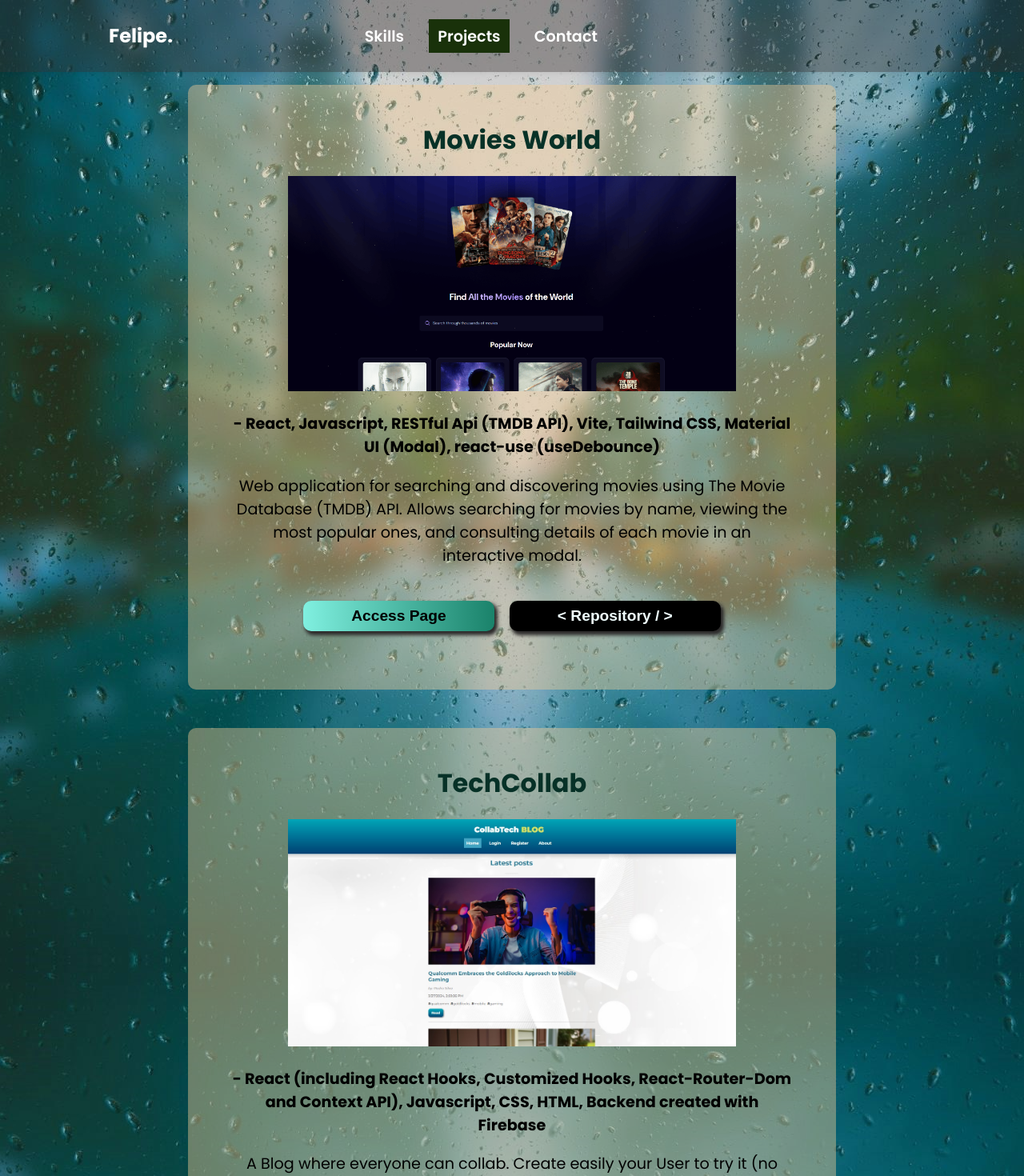
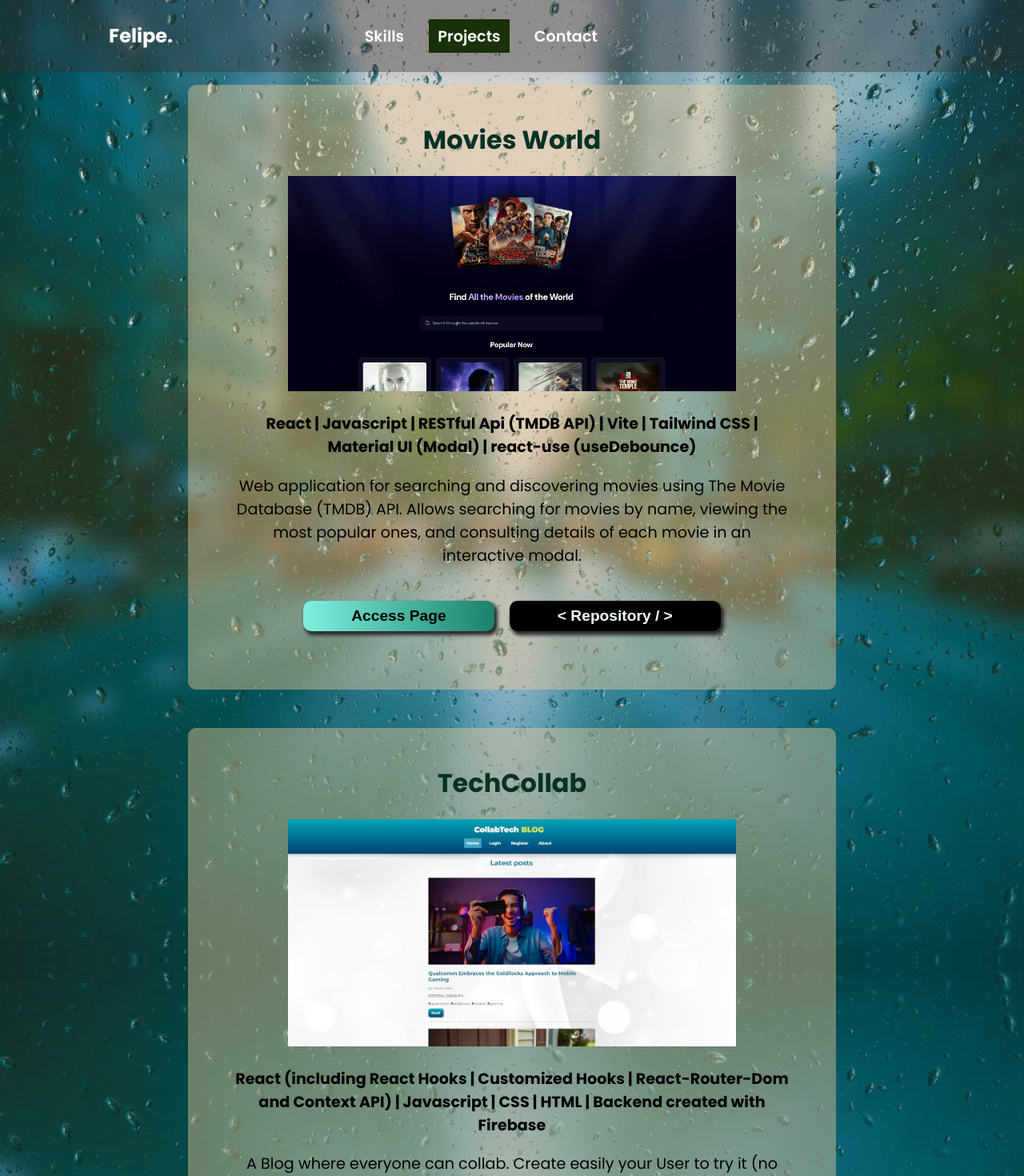
Before and after one commit to fmonteiroguerra/portifolio-felipe, a React (Vite) app: page /portfolio in a window 1280 px wide. Shown: the top 1470 px of the page at 80% size. Built offline with nearby package versions, Linux system fonts and the light colour scheme.

Commit message:
projects stack adjustments

```diff
--- a/src/pages/Portfolio/Portfolio.jsx
+++ b/src/pages/Portfolio/Portfolio.jsx
@@ -10,7 +10,7 @@ const Portfolio = () => {
       title: "Movies World",
       image: "./preview.png",
       stackDescription:
-        "React, Javascript, RESTful Api (TMDB API), Vite, Tailwind CSS, Material UI (Modal), react-use (useDebounce)",
+        "React | Javascript | RESTful Api (TMDB API) | Vite | Tailwind CSS | Material UI (Modal) | react-use (useDebounce)",
       projectDescription:
         "Web application for searching and discovering movies using The Movie Database (TMDB) API. Allows searching for movies by name, viewing the most popular ones, and consulting details of each movie in an interactive modal.",
       pageLink: "https://movie-app-58qu.onrender.com/",
@@ -20,7 +20,7 @@ const Portfolio = () => {
       title: "TechCollab",
       image: "./blog.jpg",
       stackDescription:
-        "React (including React Hooks, Customized Hooks, React-Router-Dom and Context API), Javascript, CSS, HTML, Backend created with Firebase",
+        "React (including React Hooks | Customized Hooks | React-Router-Dom and Context API) | Javascript | CSS | HTML | Backend created with Firebase",
       projectDescription:
         "A Blog where everyone can collab. Create easily your User to try it (no need to confirm email), begin to create posts and manage them on your Dashboard (edit, delete).",
       pageLink: "https://techcollab.onrender.com/",
@@ -29,7 +29,7 @@ const Portfolio = () => {
     {
       title: "Secret Word (game)",
       image: "./secret2.jpg",
-      stackDescription: "React, Javascript, CSS, HTML",
+      stackDescription: "React | Javascript | CSS | HTML",
       projectDescription:
         "A fun and challenging game that draws words for you to guess. You have a limited number of chances, the wrong guessings will be displayed and you earn cumulative points when you guess right.",
       pageLink: "https://secretwordreact.onrender.com",
@@ -39,7 +39,7 @@ const Portfolio = () => {
       title: "Portfolio WebSite",
       image: "./portfolio.jpg",
       stackDescription:
-        "React (including React Hooks, Customized Hooks, Reat-Router-Dom), Javascript, CSS, HTML, Framer Motion",
+        "React (including React Hooks | Customized Hooks | Reat-Router-Dom) | Javascript | CSS | HTML | Framer Motion",
       projectDescription:
         "A responsive and animated WebSite made as Single Page Aplication focused to share a bit of my frontend experience.",
       pageLink: "https://felipemonteiro.onrender.com/",
@@ -48,7 +48,7 @@ const Portfolio = () => {
     {
       title: "Astronomy Photo of The Day (Consuming Nasa's API)",
       image: "./angular-nasa.jpg",
-      stackDescription: "Angular, TypeScript, Bootstrap, CSS, HTML",
+      stackDescription: "Angular | RESTful API | RxJS | TypeScript | Bootstrap | CSS | HTML",
       projectDescription:
         "Consumes 2 Nasa Api's (Apod & NeoWs). Each date chosen will bring the photo and information posted that date by NASA and the number of asteroids found near earth.",
       pageLink: "https://angular-nasa-api.onrender.com/",
@@ -57,7 +57,7 @@ const Portfolio = () => {
     {
       title: "Car Stand Records (JavaScript CRUD)",
       image: "./crudjs.jpg",
-      stackDescription: "Javascript, Bootstrap 5, CSS, HTML",
+      stackDescription: "Javascript | Bootstrap | CSS | HTML",
       projectDescription: "Search, Add, Delete and Edit Car records",
       pageLink: "https://durative-yolks.000webhostapp.com/#",
       githubLink: "https://github.com/fmonteiroguerra/js-crud",
@@ -66,7 +66,7 @@ const Portfolio = () => {
     {
       title: "Porto Inside (Static Website)",
       image: "./porto-inside.jpg",
-      stackDescription: "HTML, CSS, Bootstrap",
+      stackDescription: "HTML | CSS | Bootstrap",
       projectDescription: "Discover more about the wonderful city of Porto.",
       pageLink: "https://chorographic-coil.000webhostapp.com/index.html",
       githubLink: "https://github.com/fmonteiroguerra/WebSite-Porto-Inside",
--- a/src/pages/Portfolio/Projects.jsx
+++ b/src/pages/Portfolio/Projects.jsx
@@ -10,7 +10,7 @@ const Projects = ({project: {title, image, stackDescription, projectDescription,
                 <img className={styles.port_img} src={image} alt="" />
                 <p>
                   <strong>
-                    - {stackDescription}
+                    {stackDescription}
                   </strong>
                 </p>
                 <p>
```
